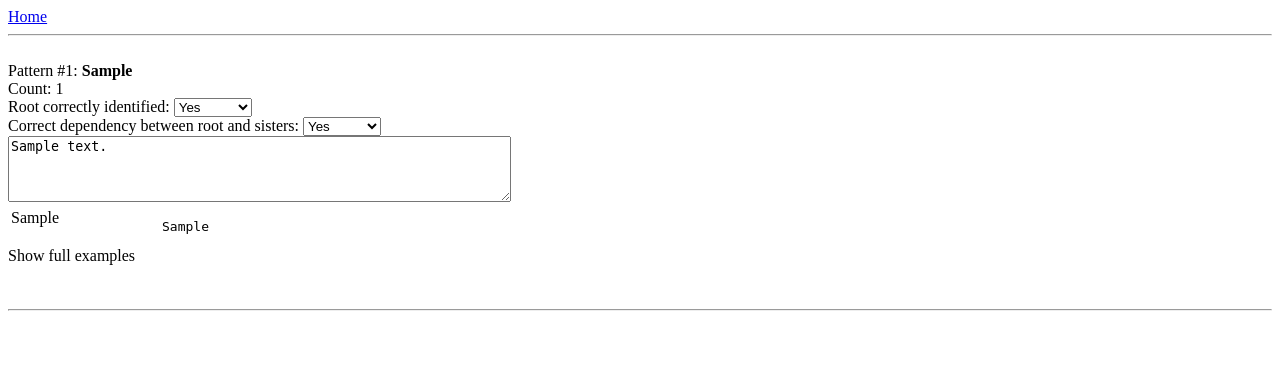
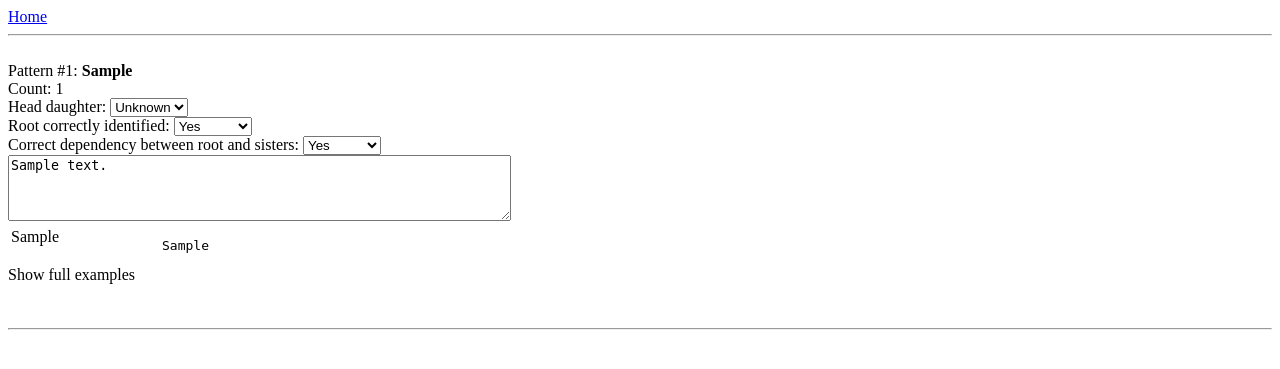
Before and after one commit to matt-gardner/head-rule-checking, a Django app: a page that uses templates/test_suite.html in a window 1280 px wide. Shown: the top 369 px of the page. Run offline with Django 3.2, Linux system fonts and the light colour scheme; a user stored in the database is signed in; tables that the repository leaves empty hold one stand-in row (values such as "Sample post"); some libraries are stand-ins or nearby versions.

Commit message:
Added a new field to annotations - which daughter is the head

```diff
--- a/templates/all_annotations.html
+++ b/templates/all_annotations.html
@@ -22,6 +22,9 @@
     {% for annotation in expansion.annotations %}
       <div class="user">
         Annotation by {{ annotation.user.username }}
+      </div>
+      <div class="head-index">
+        Head daughter: {{ annotation.head_index_box }}
       </div>
       <div class="head-correct">
         Root correctly identified: {{ annotation.head_correct_box }}
--- a/templates/test_suite.html
+++ b/templates/test_suite.html
@@ -9,6 +9,9 @@
     Pattern #{{ expansion.index }}: <b>{{ expansion.rule }}</b>
     <br>
     Count: {{ expansion.count }}
+    <div class="head-index">
+      Head daughter: {{ expansion.head_index_box }}
+    </div>
     <div class="head-correct">
       Root correctly identified: {{ expansion.head_correct_box }}
     </div>
--- a/test_suite/models.py
+++ b/test_suite/models.py
@@ -172,6 +172,15 @@ class Expansion(models.Model):
     def simple_penn_example_rendered(self):
         return self.penn_example_rendered(simple=True)
 
+    def head_index_box(self):
+        from django.forms.widgets import Select
+        choices = [(0, 'Unknown')]
+        for i, daughter in enumerate(self.rule[1:-1].split()[1:]):
+            choices.append((i+1, daughter))
+        s = Select(choices=choices)
+        return s.render('expansion-'+str(self.id) + '-headindex',
+                self.head_index)
+
     def head_correct_box(self):
         from django.forms.widgets import NullBooleanSelect
         s = NullBooleanSelect()
@@ -198,12 +207,22 @@ class Expansion(models.Model):
 class Annotation(models.Model):
     user = models.ForeignKey('auth.User')
     expansion = models.ForeignKey('Expansion')
+    head_index = models.IntegerField(default=0)
     head_correct = models.NullBooleanField()
     comp_head_correct = models.NullBooleanField()
     notes = models.TextField(blank=True)
 
     def comments(self):
         return self.comment_set.all()
+
+    def head_index_box(self):
+        from django.forms.widgets import Select
+        choices = [(0, 'Unknown')]
+        for i, daughter in enumerate(self.rule[1:-1].split()[1:]):
+            choices.append((i+1, daughter))
+        s = Select(choices=choices)
+        return s.render('expansion-'+str(self.id) + '-headindex',
+                self.head_index)
 
     def head_correct_box(self):
         from django.forms.widgets import NullBooleanSelect
--- a/test_suite/views.py
+++ b/test_suite/views.py
@@ -45,10 +45,12 @@ def test_suite(request, suite_id, subset=None):
     for expansion in context['expansions']:
         try:
             annotation = expansion.annotation_set.get(user=request.user)
+            expansion.head_index = annotation.head_index
             expansion.head_correct = annotation.head_correct
             expansion.comp_head_correct = annotation.comp_head_correct
             expansion.notes = annotation.notes
         except Annotation.DoesNotExist:
+            expansion.head_index = 0
             expansion.head_correct = None
             expansion.comp_head_correct = None
             expansion.notes = ''
@@ -124,6 +126,7 @@ def testsuite_subset(request, suite_id, user, annotations):
     context['disable'] = user != request.user
     for annotation in annotations:
         expansion = annotation.expansion
+        expansion.head_index = annotation.head_index
         expansion.head_correct = annotation.head_correct
         expansion.comp_head_correct = annotation.comp_head_correct
         expansion.notes = annotation.notes
@@ -157,6 +160,9 @@ def update(request, name, val):
         annotation.save()
     elif type == 'comp':
         annotation.comp_head_correct = correct
+        annotation.save()
+    elif type == 'headindex':
+        annotation.head_index = val
         annotation.save()
     elif type == 'notes':
         # The javascript adds quotes around the value, so that you can tell
```
Also changed, not shown: test_suite/migrations/0003_auto__add_field_annotation_head_index.py (added).
